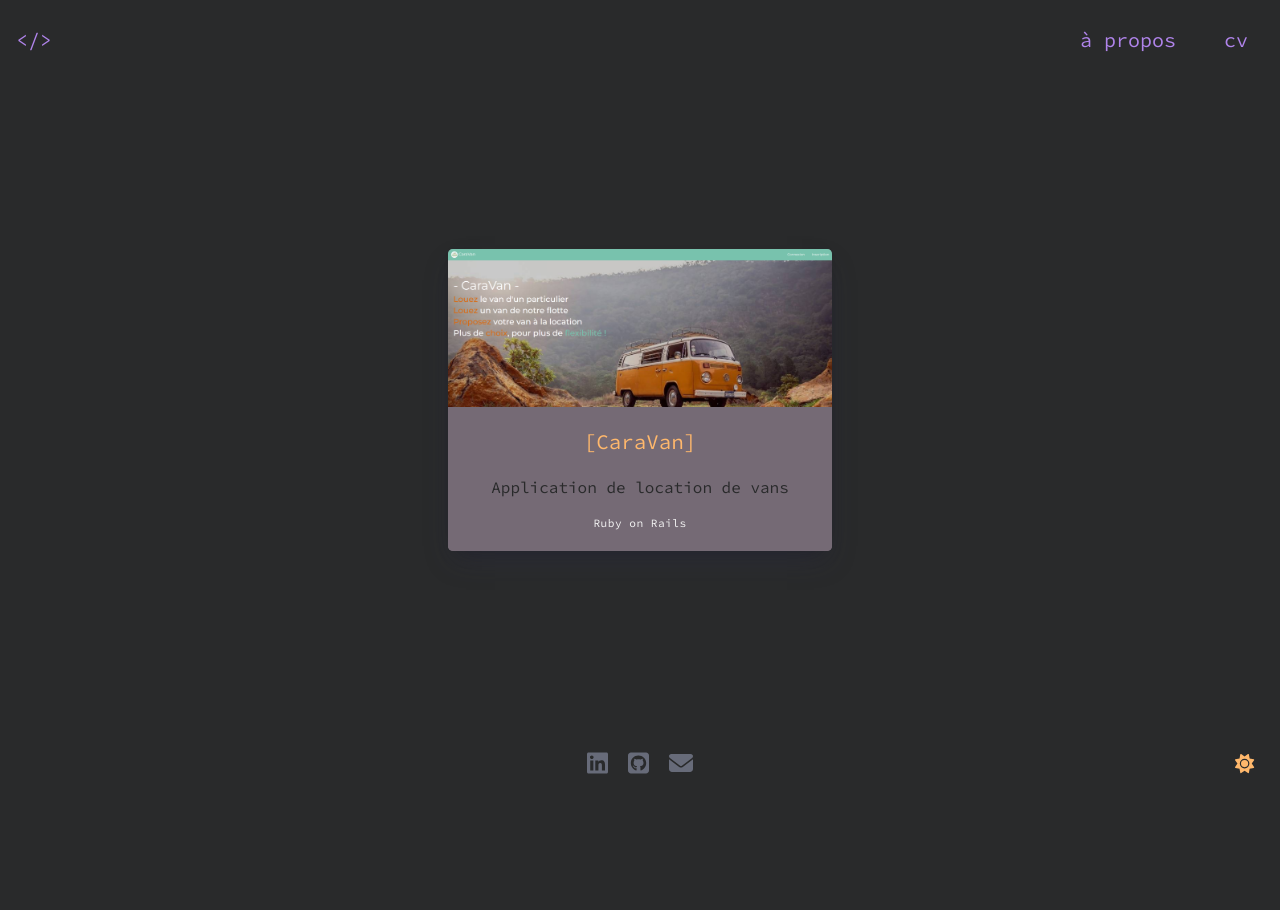
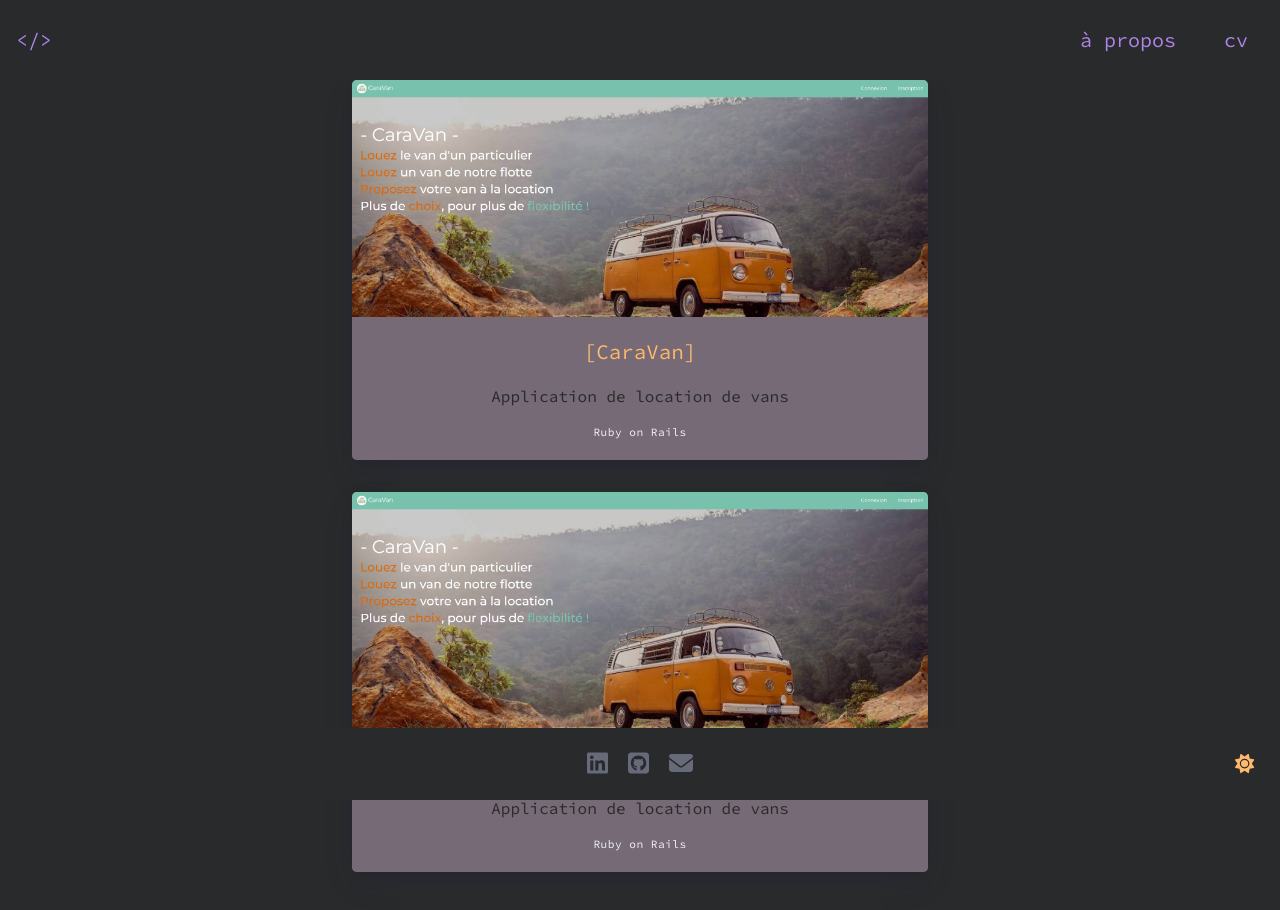
Before and after one commit to Sojabio/Portfolio, a React (Vite) app: page /projects in a window 1280 px wide. Shown: the top 910 px of the page. Before the commit the page ends 800 px from the top, so only its background shows below. Built offline with nearby package versions, Linux system fonts and the light colour scheme; no server answers.

Commit message:
projects responsive

```diff
--- a/src/components/footer/footer.css
+++ b/src/components/footer/footer.css
@@ -7,6 +7,8 @@
   display: flex;
   align-items: center;
   justify-content: center;
+  z-index: 2;
+  background-color: var(--white);
 }
 
 .footer ul {
--- a/src/components/navbar/navbar.css
+++ b/src/components/navbar/navbar.css
@@ -8,6 +8,7 @@ nav {
   display: flex;
   justify-content: space-between;
   align-items: center;
+  z-index: 2;
 }
 
 nav ul {
--- a/src/pages/projects/projects.css
+++ b/src/pages/projects/projects.css
@@ -1,12 +1,13 @@
 .cards {
   display: flex;
-  align-items: flex-start;
+  flex-direction: column;
+  align-items: center;
   justify-content: center;
 }
 
 .card {
   background: #fff;
-  width: 24em;
+  width: 50%;
   border-radius: 0.3em;
   margin: 1em;
   overflow: hidden;
@@ -117,3 +118,33 @@
   color: var(--very-dark-grey) !important;
   font-weight: 900;
 }
+
+
+@media (max-width: 768px) {
+  .cards {
+    justify-content: flex-start;
+  }
+
+  .card {
+    width: 100%;
+  }
+
+  .card-body {
+    display: none;
+  }
+
+  .card img {
+    width: 100%;
+    object-fit: cover;
+  }
+
+  .see-more-button {
+    display: block;
+    position: relative;
+    left: auto;
+    transform: none;
+    bottom: auto;
+    margin-top: 1em;
+    text-align: center;
+  }
+}
--- a/src/pages/projects/projects.jsx
+++ b/src/pages/projects/projects.jsx
@@ -6,8 +6,8 @@ const Projects = () => {
 
 
     return (
-      <>
-      <div className="card">
+      <div className="cards">
+        <div className="card">
           <img src='src/assets/images/caravan.png' />
           <div className="card-body">
             <h2>{"[CaraVan]"}</h2>
@@ -16,7 +16,16 @@ const Projects = () => {
             <Link to="/projects/caravan" className="see-more-button">en savoir plus</Link>
           </div>
         </div>
-     </>
+        <div className="card">
+          <img src='src/assets/images/caravan.png' />
+          <div className="card-body">
+            <h2>{"[CaraVan]"}</h2>
+            <p className="card-text">Application de location de vans</p>
+            <h5>Ruby on Rails</h5>
+            <Link to="/projects/caravan" className="see-more-button">en savoir plus</Link>
+          </div>
+        </div>
+     </div>
     );
   }
 
```
